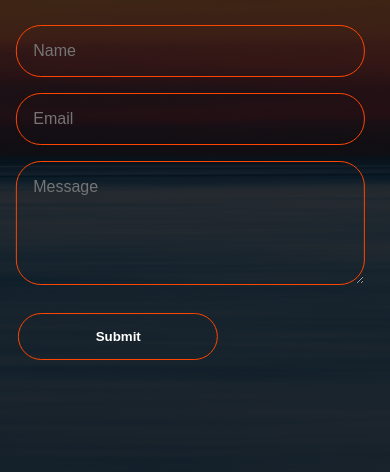
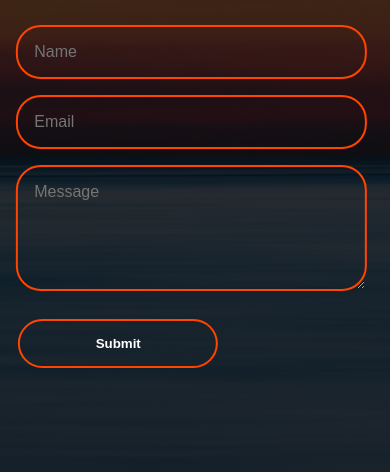
Before and after one commit to richyrichyrich38/Portfolio_2022, a plain HTML site: page contact.html in a window 390 px wide. Shown: the part 264-736 px from the top of the page. Drawn offline with Linux system fonts and the light colour scheme.

Commit message:
improved index to be more responsive

```diff
--- a/assets/contact.css
+++ b/assets/contact.css
@@ -110,7 +110,7 @@ button {
     margin: 20px 10px;
     border-radius: 25px;
     font-weight: bold;
-    border: 1px solid orangered;
+    border: 2px solid orangered;
     background: transparent;
     color: #fff;
     cursor: pointer;
@@ -147,7 +147,7 @@ form {
 .input, #message {
     outline: none;
     border-radius: 25px;
-    border: 1px solid;
+    border: 2px solid;
     background-color: transparent;
     font-size: 1rem;
     width: 95%;
--- a/assets/styles.css
+++ b/assets/styles.css
@@ -28,7 +28,7 @@ h1 {
 }
 
 .navbar {
-    width: 85%;
+    width: 90%;
     margin: auto;
     padding: 35px 0;
     display: flex;
@@ -78,12 +78,15 @@ img {
 }
 
 .content {
-    width: 100%;
+    width: 90%;
     position: absolute;
     top: 33%;
     transform: translateY(-50%);
     transform: translateX(7.5%);
     color: #fff;
+    display: flex;
+    flex-direction: column;
+    max-width: 1000px;
 }
 
 .content h2 {
@@ -91,7 +94,7 @@ img {
 }
 
 .content p{
-    margin: 20px auto;
+    margin: 20px 4px;
     font-weight: 100;
     line-height: 25px;
     font-size: 20px;
@@ -132,16 +135,6 @@ button:hover {
     border: none;
 }
 
-/* ______________________________________________________________________ */
-
-.banner2 {
-    width: 100%;
-    height: 100vh;
-    background-image: linear-gradient(rgba(0,0,0,0.75), rgba(0,0,0,0.75)), url(../assets/images/pexels-abdullah-ghatasheh-1631677.jpg);
-    background-size: cover;
-    background-position: center;
-}
-
 
 footer {
     color: #fff;
@@ -160,9 +153,19 @@ footer {
     }
 }
 
-@media screen and (max-width: 400px) {
+@media screen and (max-width: 540px) {
+    .content {
+        top: 20%;
+    }
+}
+
+@media screen and (max-width: 500px) {
     .image {
     visibility: hidden;
+}
+
+.content {
+    top: 20%;
 }
 
 html, body {
@@ -177,7 +180,7 @@ h1 {
 }
 
 .navbar {
-    width: 85%;
+    width: 90%;
     margin: auto;
     padding: 35px 0;
     display: flex;
--- a/contact.html
+++ b/contact.html
@@ -11,11 +11,11 @@
     <section class="banner">
         <section class="navbar">
             <h1>Richard Hills Jr</h1>
-            <!-- <img src="./assets/images/output-onlinepngtools (1).png" alt="Logo" class="logo"> -->
+
             <ul>
                 <li><a href="index.html">Home</a></li>
                 <li><a href="index.html">About</a></li>
-                <li><a href="https://github.com/richyrichyrich38">Work</a></li>
+                <li><a href="projects.html">Work</a></li>
                 <li><a href="contact.html">Contact</a></li>
             </ul>
         </section>
```
Also changed, not shown: index.html (+2 -7 lines).
